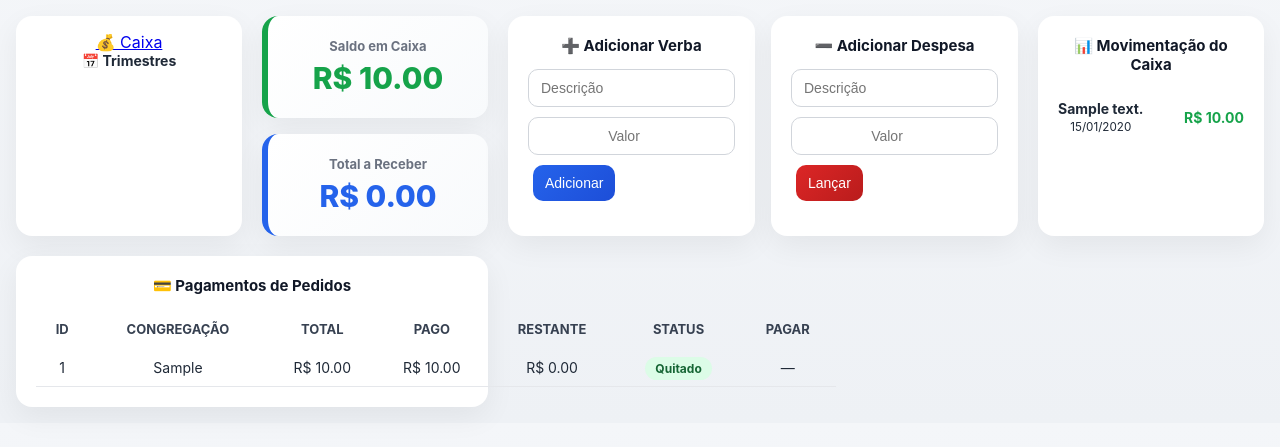
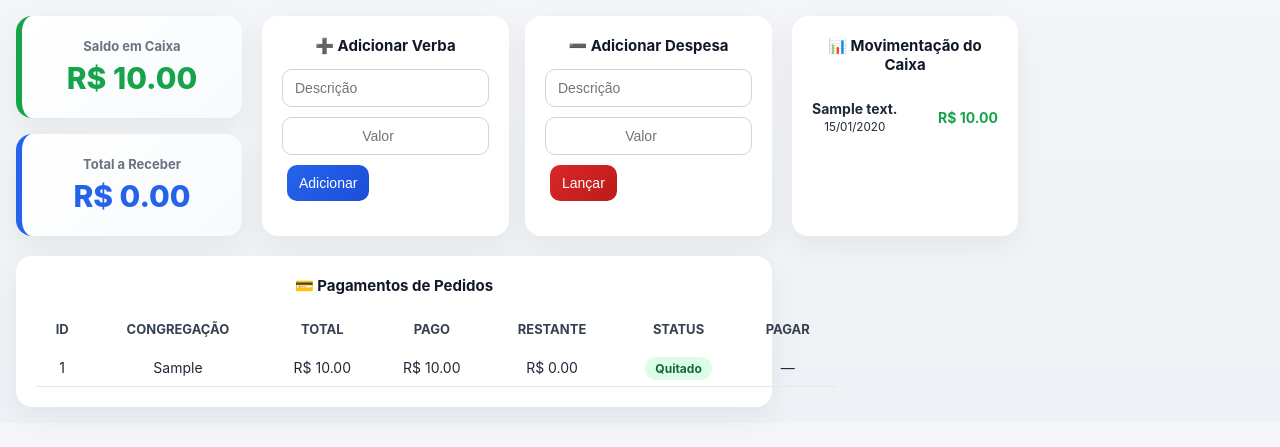
Before and after one commit to joaokenedy-debug/ebdpesqueira, a Flask app: page /caixa in a window 1280 px wide. Shown: the part 50-497 px from the top of the page. Run offline with Flask 3, Linux system fonts and the light colour scheme; a user stored in the database is signed in; tables that the repository leaves empty hold one stand-in row (values such as "Sample post"); parts of the project's set-up code (start-up, migrations or seed data) failed here and were passed over.

Commit message:
Update caixa.html

```diff
--- a/ebd/templates/caixa.html
+++ b/ebd/templates/caixa.html
@@ -288,26 +288,6 @@ tr:hover td {
 </style>
 
 <div class="container">
-   <!-- 🔹 SIDEBAR TRIMESTRES -->
-   <aside class="sidebar">
-       {% if current_user.is_authenticated and current_user.is_admin %}
-        <a href="{{ url_for('caixa') }}">💰 Caixa</a>
-
-
-        {% endif %}
-    <h3>📅 Trimestres</h3>
-
-    {% for t in trimestres %}
-        {% set partes = t.split("-") %}
-        {% set ano_t = partes[0]|int %}
-        {% set tri_t = partes[1]|int %}
-
-        <a class="trimestre-link {% if ano_t == ano and tri_t == trimestre %}trimestre-ativo{% endif %}"
-           href="{{ url_for('caixa_trimestre', tri=t) }}">
-            {{ ano_t }} · T{{ tri_t }}
-        </a>
-    {% endfor %}
-</aside>
 
     <!-- ===== RESUMO ===== -->
     <div class="resumo">
```
